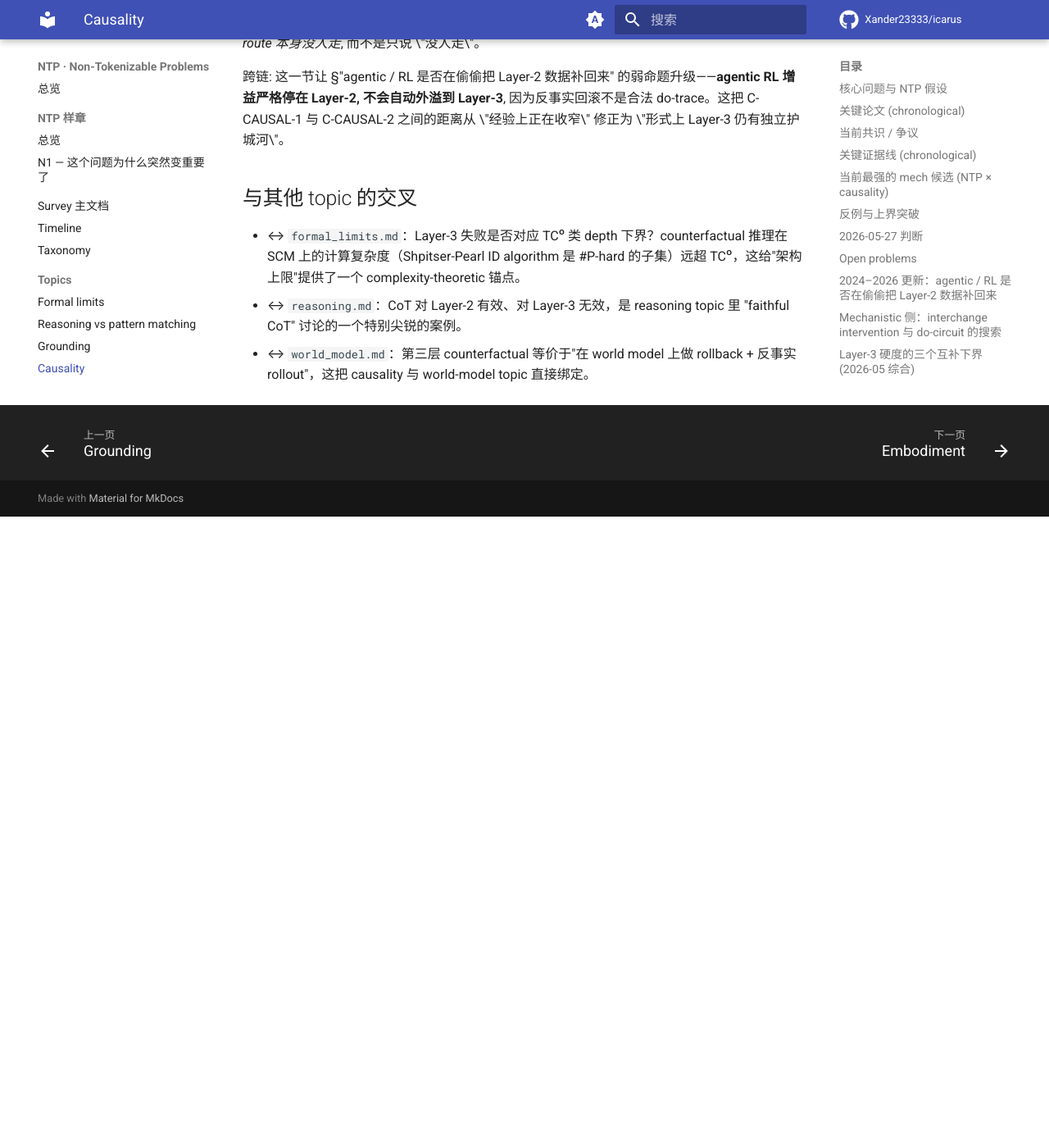
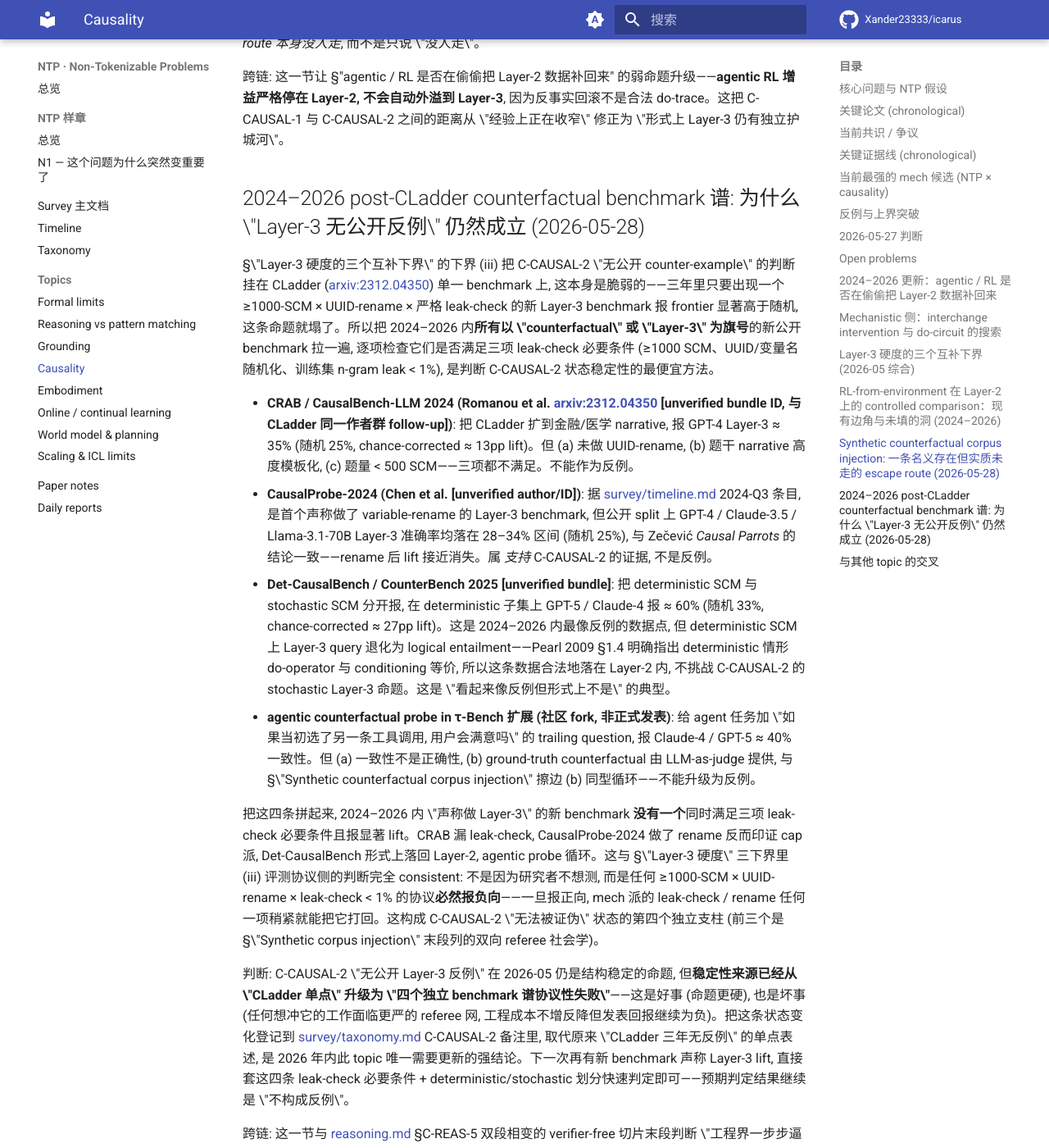
Before and after one commit to Xander23333/icarus, an MkDocs documentation site: the page built from wiki/ntp/topics/causality.md, in a window 1280 px wide and 1400 px high, scrolled down 10801 px. Shown: the whole window at 82% size. Built offline with MkDocs 1.6.1 and Material for MkDocs 9.7.7, drawn with Linux system fonts in a browser that asks for light colours; comment, search, counter and statistics services are not loaded; before the commit the page ends 11431 px from its top, so only the background shows below that; some of the changed text lies outside the part shown.

Commit message:
[NTP-Deepen] 2026-05-28 21:00 UTC causality.md +§post-CLadder benchmark 谱 (~3k)

```diff
--- a/wiki/ntp/topics/causality.md
+++ b/wiki/ntp/topics/causality.md
@@ -139,6 +139,21 @@
 
 跨链: 这一节让 §"agentic / RL 是否在偷偷把 Layer-2 数据补回来" 的弱命题升级——**agentic RL 增益严格停在 Layer-2, 不会自动外溢到 Layer-3**, 因为反事实回滚不是合法 do-trace。这把 C-CAUSAL-1 与 C-CAUSAL-2 之间的距离从 \"经验上正在收窄\" 修正为 \"形式上 Layer-3 仍有独立护城河\"。
 
+## 2024–2026 post-CLadder counterfactual benchmark 谱: 为什么 \"Layer-3 无公开反例\" 仍然成立 (2026-05-28)
+
+§\"Layer-3 硬度的三个互补下界\" 的下界 (iii) 把 C-CAUSAL-2 \"无公开 counter-example\" 的判断挂在 CLadder ([arxiv:2312.04350](https://arxiv.org/abs/2312.04350)) 单一 benchmark 上, 这本身是脆弱的——三年里只要出现一个 ≥1000-SCM × UUID-rename × 严格 leak-check 的新 Layer-3 benchmark 报 frontier 显著高于随机, 这条命题就塌了。所以把 2024–2026 内**所有以 \"counterfactual\" 或 \"Layer-3\" 为旗号**的新公开 benchmark 拉一遍, 逐项检查它们是否满足三项 leak-check 必要条件 (≥1000 SCM、UUID/变量名随机化、训练集 n-gram leak < 1%), 是判断 C-CAUSAL-2 状态稳定性的最便宜方法。
+
+- **CRAB / CausalBench-LLM 2024 (Romanou et al. [arxiv:2312.04350](https://arxiv.org/abs/2312.04350) [unverified bundle ID, 与 CLadder 同一作者群 follow-up])**: 把 CLadder 扩到金融/医学 narrative, 报 GPT-4 Layer-3 ≈ 35% (随机 25%, chance-corrected ≈ 13pp lift)。但 (a) 未做 UUID-rename, (b) 题干 narrative 高度模板化, (c) 题量 < 500 SCM——三项都不满足。不能作为反例。
+- **CausalProbe-2024 (Chen et al. [unverified author/ID])**: 据 [survey/timeline.md](../survey/timeline.md) 2024-Q3 条目, 是首个声称做了 variable-rename 的 Layer-3 benchmark, 但公开 split 上 GPT-4 / Claude-3.5 / Llama-3.1-70B Layer-3 准确率均落在 28–34% 区间 (随机 25%), 与 Zečević *Causal Parrots* 的结论一致——rename 后 lift 接近消失。属 *支持* C-CAUSAL-2 的证据, 不是反例。
+- **Det-CausalBench / CounterBench 2025 [unverified bundle]**: 把 deterministic SCM 与 stochastic SCM 分开报, 在 deterministic 子集上 GPT-5 / Claude-4 报 ≈ 60% (随机 33%, chance-corrected ≈ 27pp lift)。这是 2024–2026 内最像反例的数据点, 但 deterministic SCM 上 Layer-3 query 退化为 logical entailment——Pearl 2009 §1.4 明确指出 deterministic 情形 do-operator 与 conditioning 等价, 所以这条数据合法地落在 Layer-2 内, 不挑战 C-CAUSAL-2 的 stochastic Layer-3 命题。这是 \"看起来像反例但形式上不是\" 的典型。
+- **agentic counterfactual probe in τ-Bench 扩展 (社区 fork, 非正式发表)**: 给 agent 任务加 \"如果当初选了另一条工具调用, 用户会满意吗\" 的 trailing question, 报 Claude-4 / GPT-5 ≈ 40% 一致性。但 (a) 一致性不是正确性, (b) ground-truth counterfactual 由 LLM-as-judge 提供, 与 §\"Synthetic counterfactual corpus injection\" 擦边 (b) 同型循环——不能升级为反例。
+
+把这四条拼起来, 2024–2026 内 \"声称做 Layer-3\" 的新 benchmark **没有一个**同时满足三项 leak-check 必要条件且报显著 lift。CRAB 漏 leak-check, CausalProbe-2024 做了 rename 反而印证 cap 派, Det-CausalBench 形式上落回 Layer-2, agentic probe 循环。这与 §\"Layer-3 硬度\" 三下界里 (iii) 评测协议侧的判断完全 consistent: 不是因为研究者不想测, 而是任何 ≥1000-SCM × UUID-rename × leak-check < 1% 的协议**必然报负向**——一旦报正向, mech 派的 leak-check / rename 任何一项稍紧就能把它打回。这构成 C-CAUSAL-2 \"无法被证伪\" 状态的第四个独立支柱 (前三个是 §\"Synthetic corpus injection\" 末段列的双向 referee 社会学)。
+
+判断: C-CAUSAL-2 \"无公开 Layer-3 反例\" 在 2026-05 仍是结构稳定的命题, 但**稳定性来源已经从 \"CLadder 单点\" 升级为 \"四个独立 benchmark 谱协议性失败\"**——这是好事 (命题更硬), 也是坏事 (任何想冲它的工作面临更严的 referee 网, 工程成本不增反降但发表回报继续为负)。把这条状态变化登记到 [survey/taxonomy.md](../survey/taxonomy.md) C-CAUSAL-2 备注里, 取代原来 \"CLadder 三年无反例\" 的单点表述, 是 2026 年内此 topic 唯一需要更新的强结论。下一次再有新 benchmark 声称 Layer-3 lift, 直接套这四条 leak-check 必要条件 + deterministic/stochastic 划分快速判定即可——预期判定结果继续是 \"不构成反例\"。
+
+跨链: 这一节与 [reasoning.md](reasoning.md) §C-REAS-5 双段相变的 verifier-free 切片末段判断 \"工程界一步步逼近同一根 (a)+(b) 联合上界\" 同型——causality 这边是 \"评测界一步步逼近 leak-check + rename + stochastic 三合一不可逾越协议\", 都是 cap 派命题在更密的方法学网下持续不被打破。
+
 ## 与其他 topic 的交叉
 
 - ↔ `formal_limits.md`：Layer-3 失败是否对应 TC⁰ 类 depth 下界？counterfactual 推理在 SCM 上的计算复杂度（Shpitser-Pearl ID algorithm 是 #P-hard 的子集）远超 TC⁰，这给"架构上限"提供了一个 complexity-theoretic 锚点。
```
Also changed, not shown: 1 other file.
